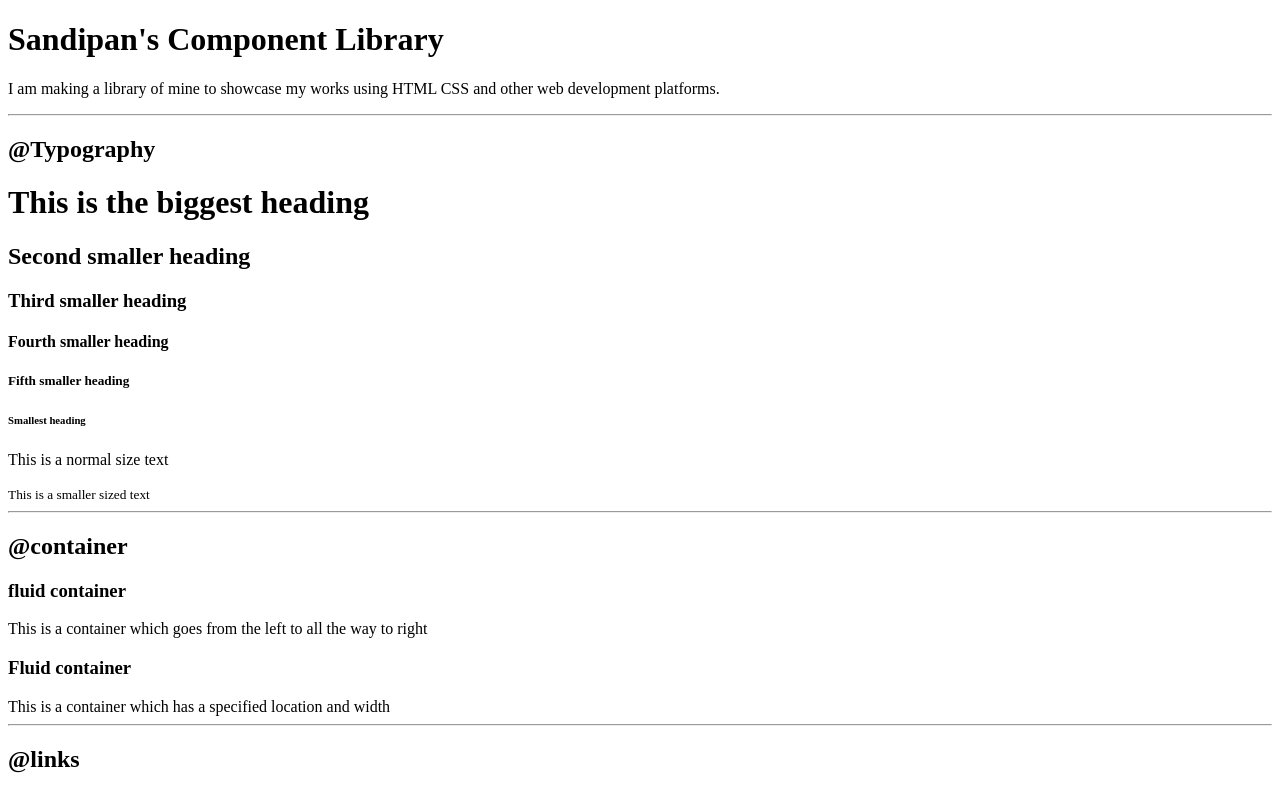
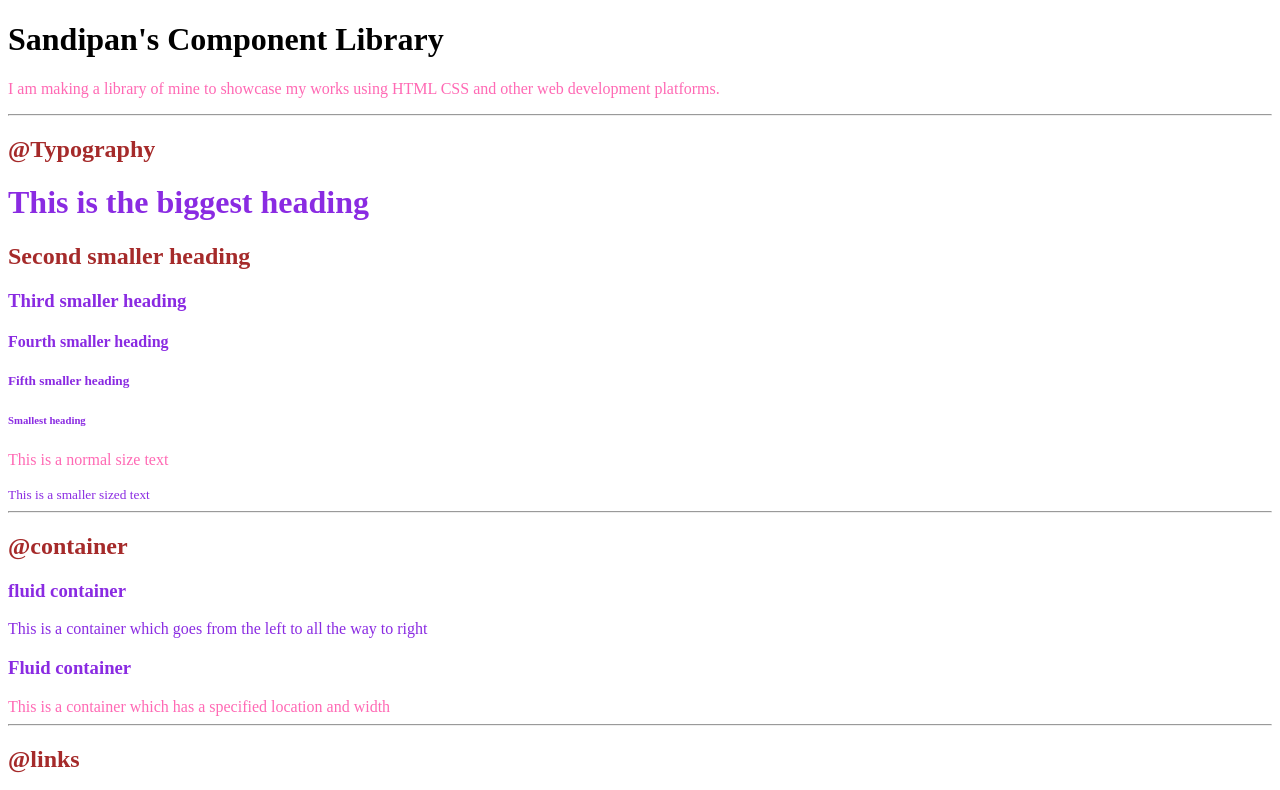
Before and after one commit to Goosebumps300/Sandipan-s-domain, a plain HTML site: page index.html in a window 1280 px wide. Shown: the top 790 px of the page. Drawn offline with Linux system fonts and the light colour scheme.

Commit message:
css practice import and selectors

```diff
--- /dev/null
+++ b/Styles.css
@@ -0,0 +1,15 @@
+h2{
+    color: brown;
+}
+
+body{
+    color: blueviolet;
+}
+
+#with_id{
+    color: black;
+}
+
+.paragraph{
+    color: hotpink;
+}
--- a/index.html
+++ b/index.html
@@ -5,11 +5,22 @@
     <meta http-equiv="X-UA-Compatible" content="IE=edge">
     <meta name="viewport" content="width=device-width, initial-scale=1.0">
     <title>Component Library</title>
+    <!--First way to css:
+    <style>
+        body{
+            color: blueviolet;
+        }
+    </style>
+    The whole body text colour will be changed-->
+    <!-- Third way of doing css using external links like it showed in the line 18
+    you can also use id like line 21
+    or class like line 23 -->
+    <link href="Styles.css" rel="stylesheet">
 </head>
 <body>
-    <h1>Sandipan's Component Library</h1>
+    <h1 id="with_id">Sandipan's Component Library</h1> <!--Way 2:style="color: #63FFDF;" as an attribute in the tag-->
 
-    <p>I am making a library of mine to showcase my works using HTML CSS and other web development platforms.</p>
+    <p class="paragraph">I am making a library of mine to showcase my works using HTML CSS and other web development platforms.</p>
 
     <hr>
 
@@ -22,7 +33,7 @@
     <h5>Fifth smaller heading</h5>
     <h6>Smallest heading</h6>
 
-    <p>This is a normal size text</p>
+    <p class="paragraph">This is a normal size text</p>
     <small>This is a smaller sized text</small>
 
     <hr>
@@ -35,7 +46,7 @@
 
     <h3>Fluid container</h3>
 
-    <div>This is a container which has a specified location and width</div>
+    <div class="paragraph">This is a container which has a specified location and width</div>
 
     <hr>
 
@@ -116,7 +127,7 @@
     <h2>@footer</h2>
 
     <footer>
-        <div>This the footer I will use it to contain some of my social links</div>
+        <div class="paragraph">This the footer I will use it to contain some of my social links</div>
         <ul>
             <li>Social one</li>
             <li>Social Two</li>
```
